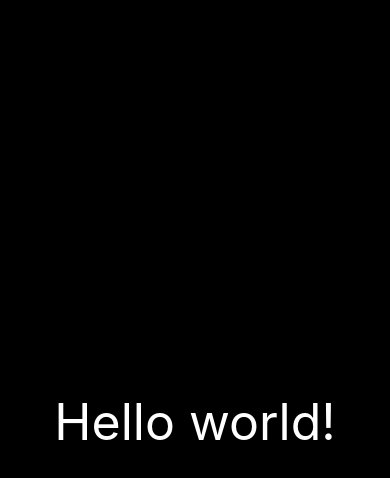
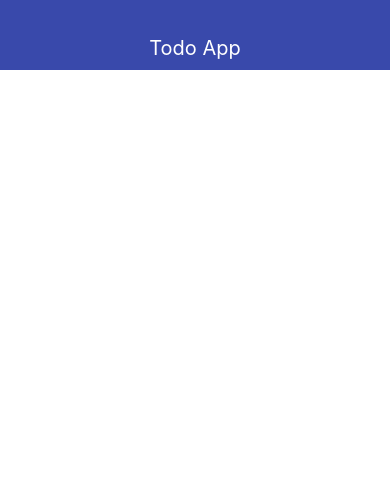
Before and after one commit to kingov-alexey/todo-app-react-native, a React Native app: screen / in a window 390 px wide. Shown: the top 478 px of the page. Built offline with nearby package versions, Linux system fonts and the light colour scheme.

Commit message:
2.5 add navbar

```diff
--- a/App.js
+++ b/App.js
@@ -1,11 +1,12 @@
 import { StatusBar } from 'expo-status-bar';
 import { StyleSheet, Text, View } from 'react-native';
+
+import { Navbar } from './src/Navbar';
 
 export default function App() {
   return (
     <View style={styles.container}>
-      {/* <Text style={{ color: '#fff' }}>Hello world!</Text> инлайн стили*/}
-      <Text style={styles.text}>Hello world!</Text>
+      <Navbar title="Todo App" />
       <StatusBar style="auto" />
     </View>
   );
@@ -14,15 +15,5 @@
 //
 
 const styles = StyleSheet.create({
-  container: {
-    flex: 1,
-    flexDirection: 'row',
-    backgroundColor: '#000',
-    alignItems: 'center',
-    justifyContent: 'center',
-  },
-  text: {
-    color: '#fff',
-    fontSize: 50,
-  },
+  container: {},
 });
--- /dev/null
+++ b/src/Navbar.js
@@ -0,0 +1,24 @@
+import React from 'react';
+import { View, Text, StyleSheet } from 'react-native';
+
+export const Navbar = ({ title }) => {
+  return (
+    <View style={styles.navbar}>
+      <Text style={styles.text}>{title}</Text>
+    </View>
+  );
+};
+
+const styles = StyleSheet.create({
+  navbar: {
+    height: 70,
+    alignItems: 'center',
+    justifyContent: 'flex-end',
+    backgroundColor: '#3949ab',
+    paddingBottom: 10,
+  },
+  text: {
+    color: '#fff',
+    fontSize: 20,
+  },
+});
```
